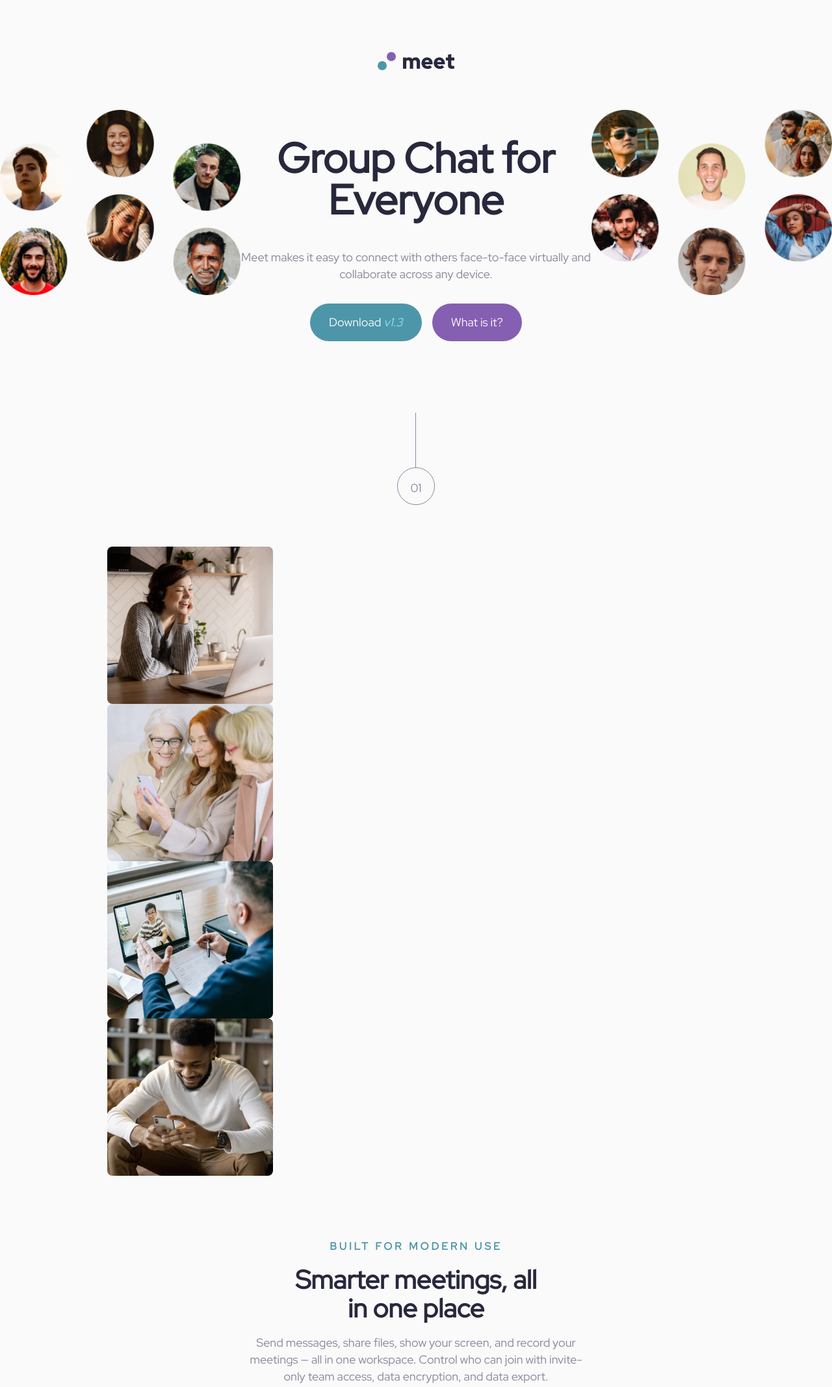
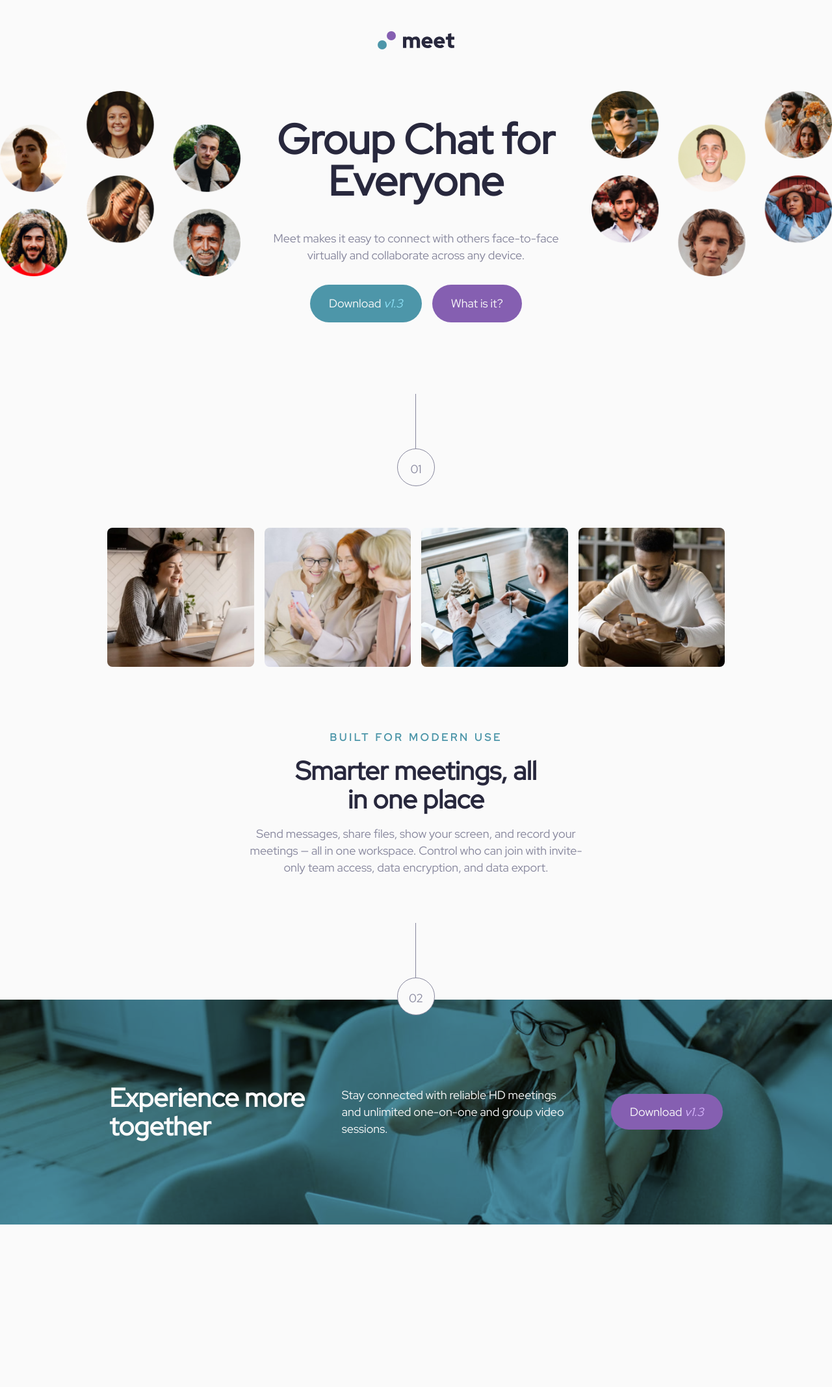
Before and after one commit to hermannleboss/frontend-mentor-meet-landing-page, a website built with Vite: page index.html in a window 1280 px wide. Shown: the top 2134 px of the page at 65% size. After the commit the page ends 1884 px from the top, so only its background shows below. Built offline with nearby package versions, Linux system fonts and the light colour scheme.

Commit message:
refactoring of responsive

```diff
--- a/assets/sass/base/_alignement.scss
+++ b/assets/sass/base/_alignement.scss
@@ -1,9 +1,3 @@
 .align-items{
   align-items: center;
 }
-.justify-content{
-  &--center{
-    display: flex;
-    justify-content: space-around;
-  }
-}
--- a/assets/sass/base/_display.scss
+++ b/assets/sass/base/_display.scss
@@ -8,7 +8,6 @@
 
 
 .grid{
-  display: grid;
   //grid-column-gap: 50px;
   @include grid;
   &--sm{
@@ -37,3 +36,28 @@
     }
   }
 }
+.gap{
+  gap:0px;
+  &--0{
+    gap:0px;
+  }
+  &--4{
+    gap:1rem;
+  }
+  &--x{
+    column-gap: 0px;
+  }
+  &--y{
+    row-gap: 0px;
+  }
+}
+.justify-items{
+  &--center{
+    justify-items: center;
+  }
+}
+.justify-content{
+   &--center{
+     justify-content: center;
+   }
+ }
--- a/assets/sass/layout/_container.scss
+++ b/assets/sass/layout/_container.scss
@@ -1,15 +1,17 @@
 .container{
   margin: 0px;
-  padding: 116px 165px;
+  padding: 165px 24px ;
+  @media (min-width: 768px) {
+    padding: 116px 165px;
+  }
   &--fluid{
-    padding: 0px;
+    padding: 24px ;
+    @media (min-width: 768px) {
+      padding: 0px;
+    }
   }
   &__small
   {
     max-width: 540px;
   }
-  &--p-80-60{
-    padding-top: 80px;
-    padding-bottom: 61px;
-  }
 }
--- a/assets/sass/layout/_header.scss
+++ b/assets/sass/layout/_header.scss
@@ -2,6 +2,7 @@
   @media (min-width: 1024px) {
     grid-template-columns: auto 540px auto;
   }
+  padding-top: 0px;
   img{
     width: 100%;
   }
@@ -13,6 +14,11 @@
 
     }
   }
+  &__content{
+    @media (min-width: 768px) {
+      max-width:457px ;
+    }
+  }
   &__heading{
 
   }
@@ -20,8 +26,4 @@
     text-align: center;
     margin: 34px 0px 32px 0px;
   }
-  &__call-to-action{
-    display: flex;
-    justify-content: center;
-  }
 }
--- a/assets/sass/layout/_nav.scss
+++ b/assets/sass/layout/_nav.scss
@@ -4,4 +4,10 @@
   img {
     width: 119px;
   }
+  padding: 48px 0px 64px 0px;
+
+  &--p-80-60{
+    padding-top: 80px;
+    padding-bottom: 61px;
+  }
 }
--- a/assets/sass/main.scss
+++ b/assets/sass/main.scss
@@ -10,13 +10,13 @@
 
 @import "./components/buttons";
 
-@import "./layout/header";
-@import "./layout/nav";
 @import "./layout/container";
 @import "./layout/grid";
 @import "./layout/presentation";
 @import "./layout/gallery";
 @import "./layout/footer";
+@import "./layout/header";
+@import "./layout/nav";
 
 @import "./pages/home";
 
@@ -50,12 +50,22 @@
   align-items:center;
   grid-column-gap: 50px;
   color: $colour-white;
+  text-align: center;
+  @media (min-width: 1024px) {
+    text-align: left;
+  }
   &__heading{
-    text-align: left;
+    margin: 0px;
+    @media (min-width: 1024px) {
+      text-align: left;
+    }
     color: $colour-white;
   }
   &__text{
-    max-width: 358px;
+    max-width: 573px;
+    @media (min-width: 1024px) {
+      max-width: 358px;
+    }
     font-style: normal;
     font-size: 18px;
   }
--- a/assets/sass/utils/_mixins.scss
+++ b/assets/sass/utils/_mixins.scss
@@ -3,14 +3,32 @@
 }
 @mixin grid{
   display: grid;
+  justify-items: center;
+  &__col{
+    &--1{
+      grid-template-columns: repeat(1, minmax(0, 1fr));
+    }
+    &--2{
+      grid-template-columns: repeat(2, minmax(0, 1fr));
+    }
+    &--3{
+      grid-template-columns: repeat(3, minmax(0, 1fr));
+    }
+    &--4{
+      grid-template-columns: repeat(4, minmax(0, 1fr));
+    }
+  }
   &--1{
-    grid-template-columns: auto;
+    grid-template-columns: repeat(1, minmax(0, 1fr));
   }
   &--2{
     grid-template-columns: auto auto;
   }
   &--3{
     grid-template-columns: auto auto auto;
+  }
+  &--4{
+    grid-template-columns: auto auto auto auto;
   }
 }
 
--- a/index.html
+++ b/index.html
@@ -11,42 +11,48 @@
     <link rel="stylesheet" href="assets/css/style.css">
 </head>
 <body>
-<div class="container nav container--p-80-60">
+<!-- Navbar -->
+<div class="container nav">
     <img src="assets/logo.svg" alt="">
 </div>
-<div class="container--fluid grid grid--lg--3 header">
+
+<!-- Header -->
+<div class="container--fluid grid grid--lg__col--3 header justify-items--center">
     <div class="hidden--lg"><img src="assets/tablet/image-hero.png" alt=""></div>
     <div class="header__item hidden block--lg"><img src="assets/desktop/image-hero-left.png" alt=""></div>
-    <div class="header__item">
+    <div class="header__item header__content">
         <h1 class="header__heading">Group Chat for Everyone</h1>
         <p class="header__text">
             Meet makes it easy to connect with others face-to-face virtually and collaborate across any device.
         </p>
-        <div class="header__call-to-action">
-            <a href="#" class="btn mg-r-1">Download <em>v1.3</em></a>
+        <div class="header__call-to-action grid grid--1 grid--md--2 justify-content--center gap--4">
+            <a href="#" class="btn">Download <em>v1.3</em></a>
             <a href="#" class="btn btn--secondary">What is it?</a>
         </div>
     </div>
-    <div class="header__item header__item--right  hidden  block--lg"><img src="assets/desktop/image-hero-right.png" alt=""></div>
-
+    <div class="header__item header__item--right  hidden  block--lg">
+        <img src="assets/desktop/image-hero-right.png" alt="">
+    </div>
 </div>
 
-
-<div class="container justify-content--center p-t-0 p-b-0">
+<!-- Separator -->
+<div class="container grid grid--1 justify-items--center p-t-0 p-b-0">
     <div class="separator separator--padding-lg">
         <hr>
         <div class="separator__number"><p>01</p></div>
     </div>
 </div>
 
-<div class="container gallery grid grid--4">
+<!-- Gallery -->
+<div class="container gallery grid grid__col--2 grid--lg__col--4 gap--4">
     <img src="assets/desktop/image-woman-in-videocall.jpg" alt="Woman in videocall">
     <img src="assets/desktop/image-women-videochatting.jpg" alt="Women Video Chatting">
     <img src="assets/desktop/image-men-in-meeting.jpg" alt="Man in Meeting">
     <img src="assets/desktop/image-man-texting.jpg" alt="Man texting">
 </div>
 
-<div class="container justify-content--center p-t-0 p-b-0">
+<!-- Presentation -->
+<div class="container  grid grid--1 justify-items--center p-t-0 p-b-0">
     <div class="container__small presentation">
         <h3 class="overline">Built for modern use</h3>
 
@@ -57,22 +63,22 @@
     </div>
 </div>
 
-
-<div class="container justify-content--center -mg-b-5 p-b-0 p-t-0">
+<!-- Separator -->
+<div class="container  grid grid--1 justify-items--center -mg-b-5 p-b-0 p-t-0">
     <div class="separator separator--padding-sm">
         <hr>
         <div class="separator__number"><p>02</p></div>
     </div>
 </div>
 
-
-<div class="container grid grid--3  footer">
+<!-- Footer -->
+<div class="container grid grid--1 grid--lg--3 gap--4 footer">
     <h2 class="footer__heading">Experience more <br> together</h2>
     <p class="footer__text">Stay connected with reliable HD meetings and unlimited one-on-one and group video
         sessions.</p>
-
     <div>
-        <a href="#" class="btn btn--secondary">Download <em>v1.3</em> </a></div>
+        <a href="#" class="btn btn--secondary">Download <em>v1.3</em> </a>
+    </div>
 </div>
 </body>
 </html>
```
Also changed, not shown: assets/css/style.css, 1 other file.
